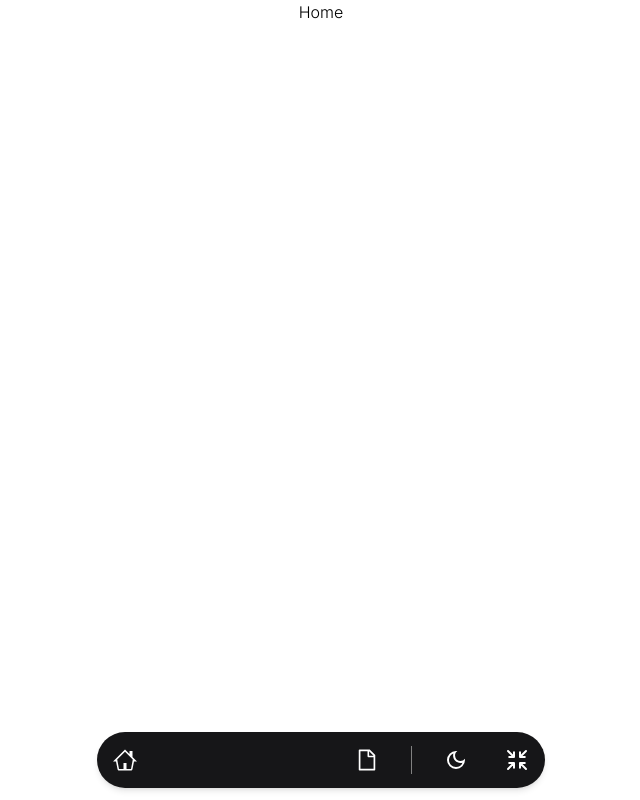
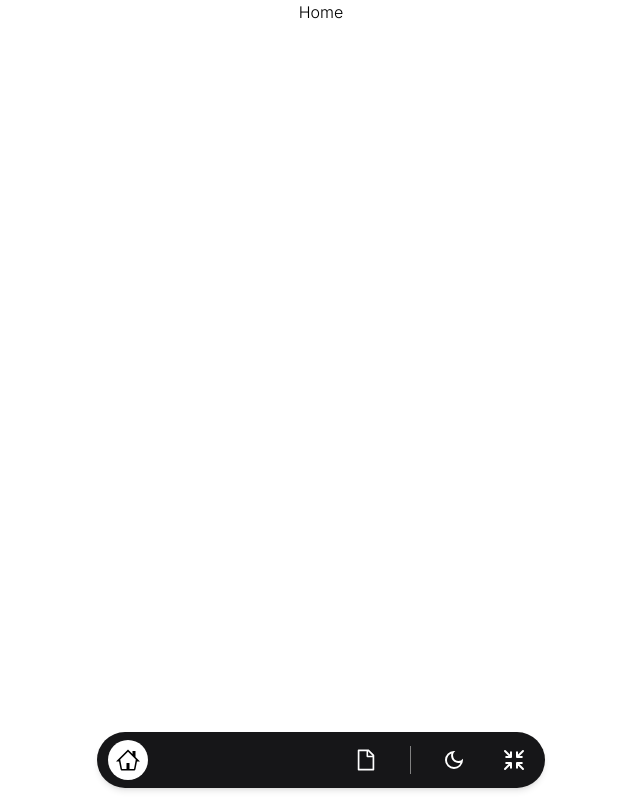
Before and after one commit to Trizee/BetterPersonalWebsite, a React (Vite) app: page / in a window 1280 px wide. Shown: the whole page, without its empty margins (319-959 px from the left). Built offline with nearby package versions, Linux system fonts and the light colour scheme; some icons are missing.

Commit message:
finishing touches on the navbar

```diff
--- a/src/Components/Layout/Navbar.jsx
+++ b/src/Components/Layout/Navbar.jsx
@@ -58,10 +58,12 @@ export default function Navbar({handleClick}){
         style={{display: open? "flex" : "none"}}
         className="h-4 w-4 md:h-8 md:w-8 flex justify-center p-1 items-center cursor-pointer" initial="rest" whileHover="hover" animate="rest" key={i.text}>
             <motion.p variants={slashMotion}
-            className="absolute text-xs -top-6 bg-white rounded-full px-2">
+            className="absolute text-xs -top-6 bg-white rounded-full px-2 text-black">
                     {i.text}
             </motion.p>
-            <motion.p className="text-white rounded-full hover:bg-white hover:text-black p-2" onClick={()=>nav(i.path)}>{i.icon}</motion.p>
+            <motion.p
+            style={{backgroundColor: page === i.path? "#ffffff" : "" , color: page === i.path ? "#000000" : ""}}
+            className="text-white rounded-full hover:bg-white hover:text-black p-2" onClick={()=>nav(i.path)}>{i.icon}</motion.p>
         </motion.div>
     )
     })
@@ -72,7 +74,7 @@ export default function Navbar({handleClick}){
         style={{display: open? "flex" : "none"}}
         className="h-4 w-4 md:h-8 md:w-8 flex justify-center p-1 items-center cursor-pointer" initial="rest" whileHover="hover" animate="rest">
             <motion.p variants={slashMotion}
-            className="absolute text-xs -top-6 bg-white rounded-full px-2">
+            className="absolute text-xs -top-6 bg-white rounded-full px-2 text-black">
                     Dark
             </motion.p>
             <motion.p className="text-white rounded-full hover:bg-white hover:text-black p-2"><MdOutlineDarkMode size={iconSize} onClick={()=>handleClick()}/></motion.p>
@@ -86,13 +88,13 @@ export default function Navbar({handleClick}){
         <motion.div
         className="h-4 w-4 md:h-8 md:w-8 flex justify-center p-1 items-center cursor-pointer" initial="rest" whileHover="hover" animate="rest">
             <motion.p variants={slashMotion}
-            className="absolute text-xs -top-6 bg-white rounded-full px-2">
+            className="absolute text-xs -top-6 bg-white rounded-full px-2 text-black">
                     {open ? "Hide" : "Expand"}
             </motion.p>
             <motion.p
             initial={{ rotate: 0 }}
             animate={{ rotate: open ? 0 : 90 }}
-            exit={{ rotate: open ? 90 : 0 }}
+            exit={{ rotate: open ? 0 : 90 }}
             transition={{ duration: 0.3, type: "spring" }}
             className="text-white rounded-full hover:bg-white hover:text-black p-2" onClick={()=>setOpen(!open)}>
                 {open ? <LuShrink size={iconSize}/> : <LuExpand size={iconSize}/>}
@@ -107,14 +109,13 @@ export default function Navbar({handleClick}){
     return(
         <div className="z-50 flex w-full justify-center">
             <motion.div
-            // layout
-            // layoutRoot
+            layout
             initial={{translateY: 100,}}
             animate={{translateY: 0}}
             transition={{duration: 0.3, type: "spring" }}
 
             className={open ?
-                "flex justify-evenly gap-2 md:gap-6 items-center fixed bottom-3 w-[95%] md:w-[28rem]  h-14 bg-darkGray rounded-full px-2 shadow-md transition-all ":
+                "flex justify-evenly gap-2 md:gap-5 items-center fixed bottom-3 w-[95%] md:w-[28rem]  h-14 bg-darkGray rounded-full px-2 shadow-md transition-all ":
                 "flex justify-evenly gap-2 md:gap-6 items-center fixed bottom-3 w-14 h-14 bg-darkGray rounded-full px-2 shadow-md transition-all duration-300"
             }>
                     {displayIcons}
```
